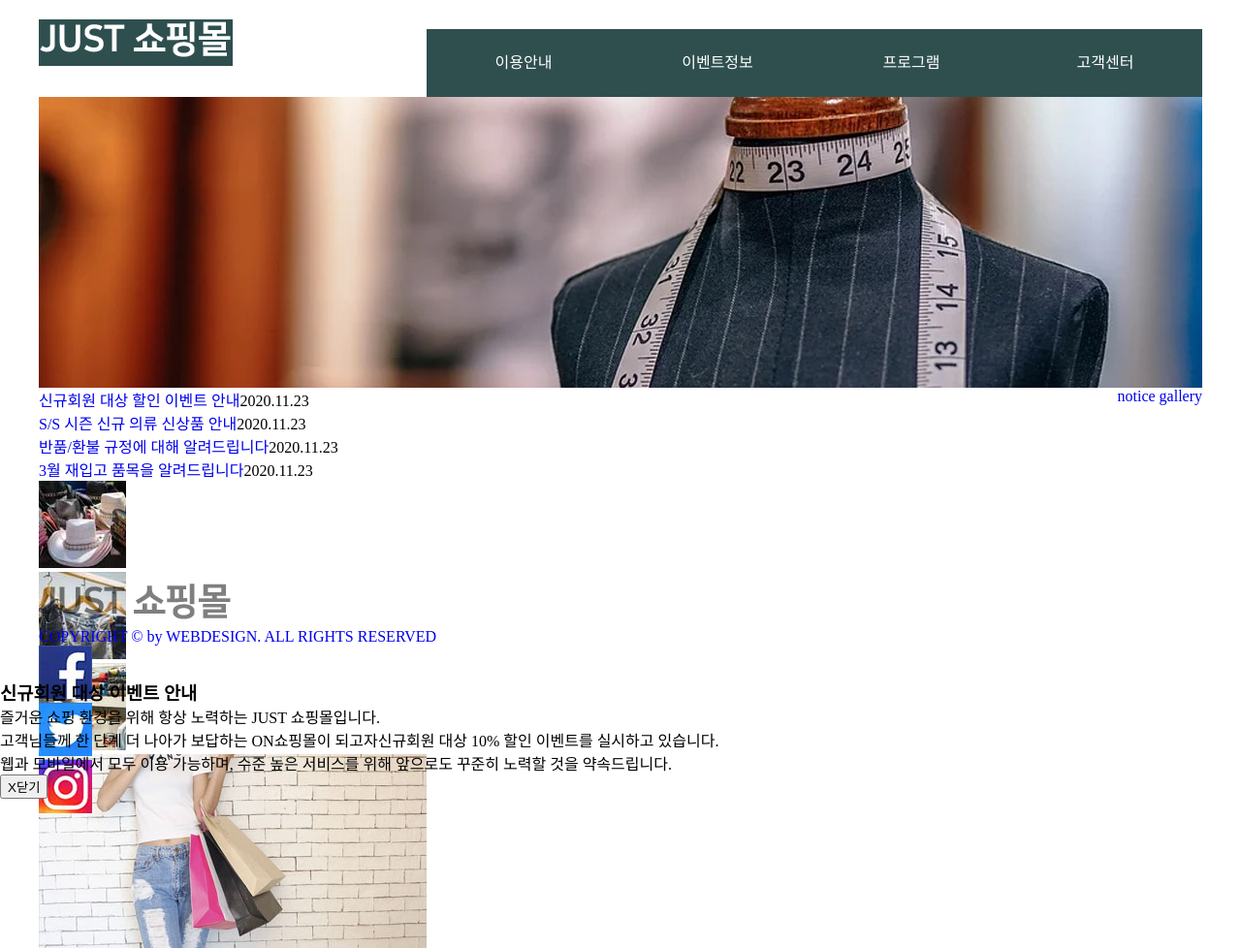
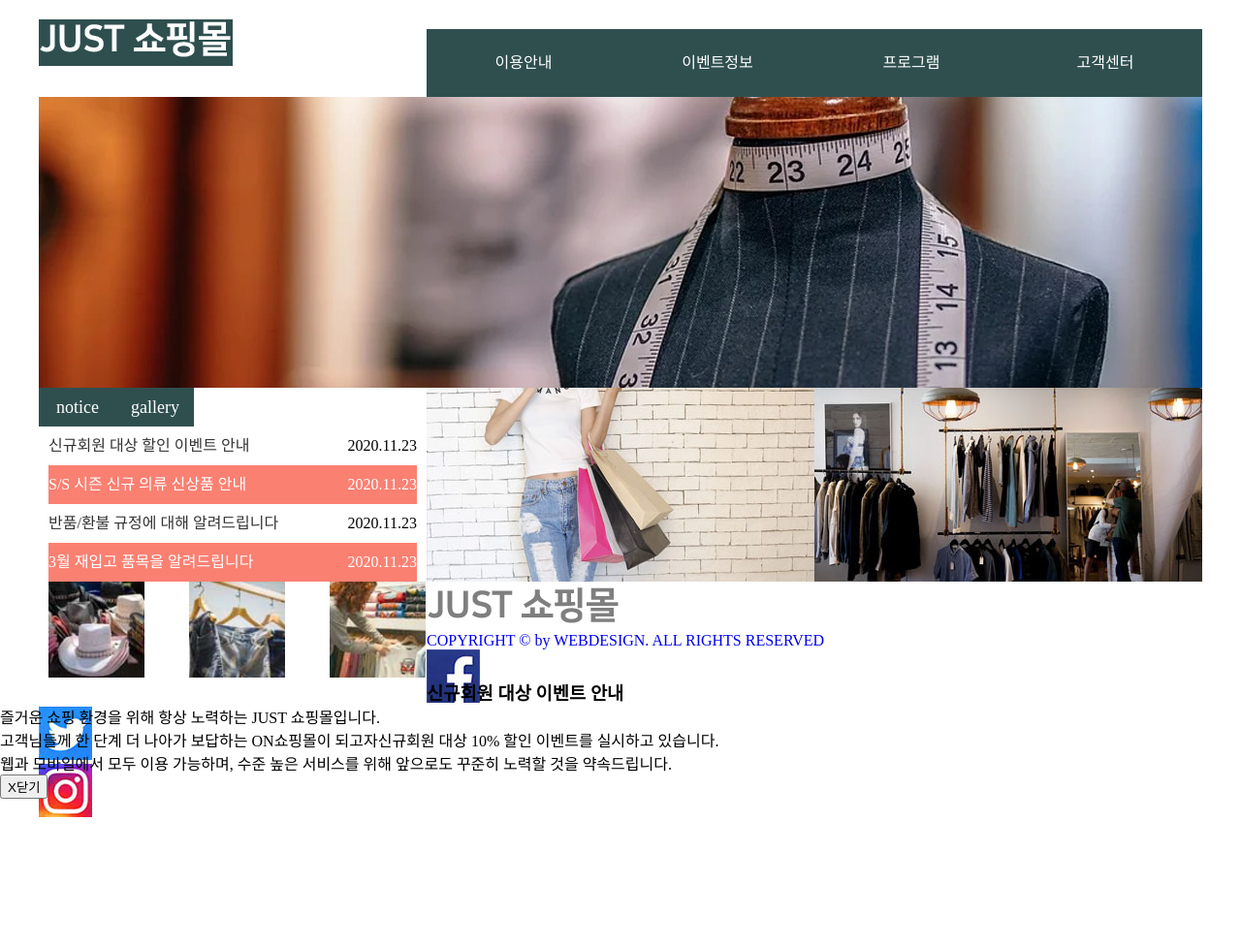
Before and after one commit to charenming/justshoppingmall, a plain HTML site: page index.html in a window 1280 px wide. Shown: the top 978 px of the page at 97% size. After the commit the page ends 847 px from the top, so only its background shows below. Drawn offline with Linux system fonts and the light colour scheme.

Commit message:
justshop

```diff
--- a/css/style.css
+++ b/css/style.css
@@ -44,6 +44,7 @@ nav {float:right;}
 .subMenu {
         position:absolute;
         display: none;
+        z-index: 10;
 }
 .subMenu>li {
             width:200px;
@@ -87,10 +88,80 @@ nav {float:right;}
 
 
 
-
 #contents {
             height:200px;
+
 }
+section {
+        float:left;
+        width:400px;
+        box-sizing: border-box;
+}
+
+.tab {
+}
+.tabMenu {
+            height:40px;
+            overflow: hidden;
+            line-height: 40px;
+        }
+.tabMenu>a {
+            float:left;
+            width:80px;
+            background-color: darkslategray;
+            color:#fff;
+            line-height: 40px;
+            text-align: center;
+            font-size: 18px;
+            font-weight: normal;
+}
+
+.tabMenu>a.on {
+                background-color: salmon;
+                color:fff;
+}
+
+.tabContent {
+
+}
+.notice {
+            height:160px;
+            padding:0 10px;
+}
+.notice>li {
+            line-height: 2.5;
+
+}
+.notice>li:nth-of-type(2n) {background-color: salmon;
+                            }
+.notice>li:nth-of-type(2n)>a {color:#fff;
+                            }
+.notice>li:nth-of-type(2n)>span {color:#fff;
+                            }
+.notice>li>a {color:#333;}
+.notice>li>span {
+                    float:right;
+}
+
+.gallery {
+            display: flex;
+            justify-content: space-between;
+            align-items: center;
+            padding:0 10px;
+}
+.gallery>li>a>img {width:110%;}
+
+
+
+.banner {}
+.imgbox {
+}
+.imgbox>a {padding:20px;}
+.imgbox>a>img {
+                width:400px;
+                overflow: hidden;}
+
+
 
 footer {
         height:100px;
--- a/index.html
+++ b/index.html
@@ -16,32 +16,28 @@
             <h1 class="logo"><a href="#"><img src="images/logo.png" alt="logo"></a></h1>
             <nav>
                 <ul class="gnb">
-                    <li>
-                        <a href="#">이용안내</a>
+                    <li><a href="#">이용안내</a>
                         <ul class="subMenu">
                             <li><a href="#">이용방법</a></li>
                             <li><a href="#">이용시간</a></li>
                             <li><a href="#">이용요금</a></li>
                         </ul>
                     </li>
-                    <li class="mainMenu">
-                        <a href="#">이벤트정보</a>
+                    <li><a href="#">이벤트정보</a>
                         <ul class="subMenu">
                             <li><a href="#">현장이벤트</a></li>
                             <li><a href="#">온라인이벤트</a></li>
                             <li><a href="#">이벤트예약</a></li>
                         </ul>
                     </li>
-                    <li class="mainMenu">
-                        <a href="#">프로그램</a>
+                    <li><a href="#">프로그램</a>
                         <ul class="subMenu">
                             <li><a href="#">프로그램안내</a></li>
                             <li><a href="#">온라인예약</a></li>
                             <li><a href="#">단체예약상담</a></li>
                         </ul>
                     </li>
-                    <li class="mainMenu">
-                        <a href="#">고객센터</a>
+                    <li><a href="#">고객센터</a>
                         <ul class="subMenu">
                             <li><a href="#">공지사항</a></li>
                             <li><a href="#">자주묻는질문</a></li>
@@ -62,10 +58,11 @@
 
         <div id="contents">
             <section class="tab">
-                <nav class="tabMenu">
+                <h2 class="tabMenu">
                     <a href="#">notice</a>
                     <a href="#">gallery</a>
-                </nav>
+                </h2>
+                <div class="tabContent">
                     <ul class="notice">
                         <li><a href="#">신규회원 대상 할인 이벤트 안내</a><span>2020.11.23</span></li>
                         <li><a href="#">S/S 시즌 신규 의류 신상품 안내</a><span>2020.11.23</span></li>
@@ -78,6 +75,7 @@
                         <li><a href="#"><img src="images/icon2.jpg" alt="gallery2"></a></li>
                         <li><a href="#"><img src="images/icon3.jpg" alt="gallery3"></a></li>
                     </ul>
+                </div>
             </section>
 
             <section class="banner">
--- a/javascript/script.js
+++ b/javascript/script.js
@@ -1,4 +1,12 @@
 $(function(){
+
+    $(".gnb>li").mouseover(function(){
+        $(this).children(".subMenu").stop().slideDown();
+    });
+    $(".gnb>li").mouseleave(function(){
+        $(this).children(".subMenu").stop().slideUp();
+    });
+
 
     let currentIndex=0;
     setInterval(function(){
@@ -10,4 +18,4 @@ $(function(){
         let slidePosition=currentIndex*(-300)+"px";
         $('.slide').animate({top:slidePosition},300);
     },3000);
-})
+});
```
Lines whose indentation alone changed are shown as unchanged.
